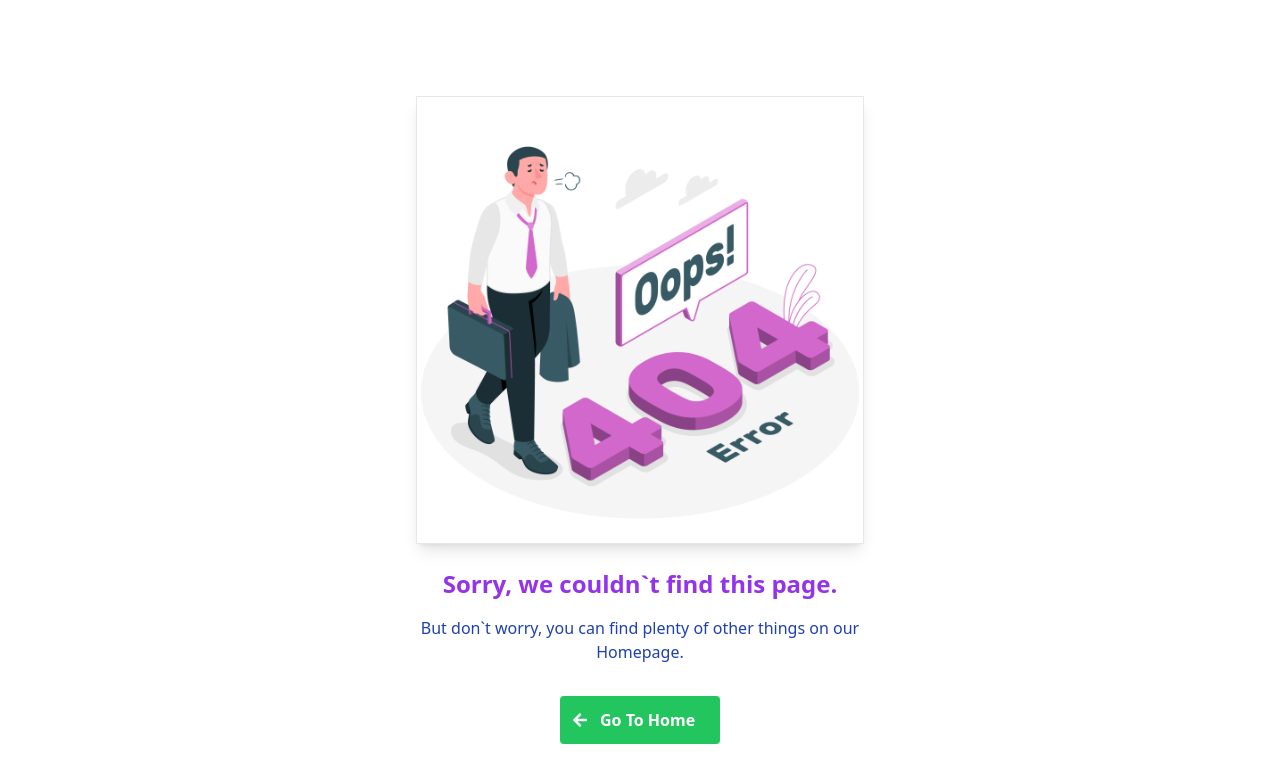
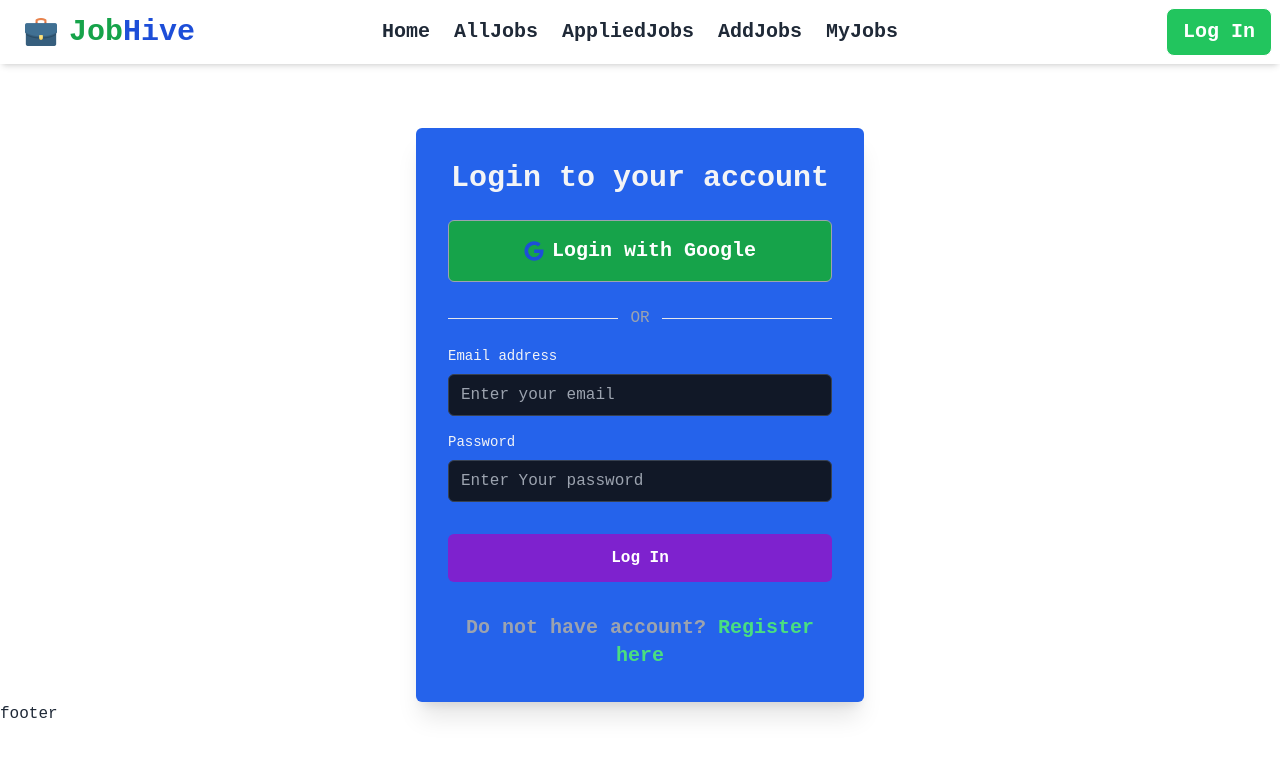
Before and after one commit to AhmedMiraz1/job-hive, a React (Vite) app: page /login in a window 1280 px wide. Shown: the top 782 px of the page. Built offline with nearby package versions, Linux system fonts and the light colour scheme; a web font is replaced by a local one.

Commit message:
login and register page added

```diff
--- a/src/componenets/Banner.jsx
+++ b/src/componenets/Banner.jsx
@@ -25,9 +25,8 @@ const Banner = () => {
           <SwiperSlide>
             <div className="slide slide1 rounded-xl">
               <div className="text-center">
-              <h1 className="text-xl md:text-3xl lg:text-4xl font-bold md:font-extrabold text-white p-2 rounded-xl">Welcome to Our Art & Craft Collection</h1>
-              <p className="text-slate-100 text-sm md:text-xl my-6">Whether you are a seasoned crafter or just starting out, our curated collection offers something for everyone.
-              <br /> Get inspired, get creative, and let your imagination soar with our art & craft items.</p>
+              <h1 className="text-xl md:text-3xl lg:text-4xl font-bold md:font-extrabold text-white p-2 rounded-xl">Part-Time Pursuits</h1>
+              <p className="text-slate-100 text-sm md:text-xl my-8">Discover flexible part-time job options that fit your schedule and lifestyle. Explore rewarding opportunities <br /> to earn extra income  while balancing your other commitments. Start your journey to work-life harmony</p>
               <button className=" text-white btn btn-outline text-xl md:text-2xl lg:text-3xl  px-6">Explore</button>
               </div>
             </div>
@@ -35,8 +34,8 @@ const Banner = () => {
           <SwiperSlide>
             <div className="slide slide2 rounded-xl">
             <div className="text-center">
-            <h1 className="text-xl md:text-3xl lg:text-4xl font-bold md:font-extrabold text-white p-2 rounded-xl ">Discover Creativity with Our Art & Craft Collection</h1>
-            <p className="text-slate-100 text-sm md:text-xl my-6">Unleash your imagination and explore a world of endless possibilities with our curated selection of art and craft items. <br /> From vibrant paints and brushes to intricate beads and textiles, we offer everything you need to bring your artistic vision to life</p>
+            <h1 className="text-xl md:text-3xl lg:text-4xl font-bold md:font-extrabold text-white p-2 rounded-xl ">Balance Remote and Onsite Opportunities Seamlessly.</h1>
+            <p className="text-slate-100 text-sm md:text-xl my-8">Embrace the best of both worlds with hybrid job opportunities! Find roles that offer a blend of <br /> remote and onsite work, allowing you to enjoy flexibility while maintaining connections with your team.  <br />Step into the future of work with hybrid arrangements tailored to your needs.</p>
             <button className=" text-white btn btn-outline text-xl md:text-2xl lg:text-3xl  px-6">Explore</button>
             </div>
             </div>
@@ -44,8 +43,8 @@ const Banner = () => {
           <SwiperSlide>
             <div className="slide slide3 rounded-xl">
             <div className="text-center">
-            <h1 className="text-xl md:text-3xl lg:text-4xl font-bold md:font-extrabold text-white p-2 rounded-xl ">Discover the Magic of Art & Craft</h1>
-            <p className="text-slate-100 text-sm md:text-xl my-6">Explore a world of endless possibilities with our curated selection of art and craft items. <br /> From vibrant paints and brushes to intricate beads and textiles, we offer everything you need to bring your artistic vision to life</p>
+            <h1 className="text-xl md:text-3xl lg:text-4xl font-bold md:font-extrabold text-white p-2 rounded-xl ">Remote Work Revolution</h1>
+            <p className="text-white text-sm md:text-xl my-8">Discover the freedom and flexibility of working from home! Explore a world of remote job opportunities <br />that allow you to ditch the commute and embrace a better work-life balance. Join the remote work!</p>
             <button className=" text-white btn btn-outline text-xl md:text-2xl lg:text-3xl  px-6">Explore</button>
             </div>
             </div>
@@ -53,9 +52,8 @@ const Banner = () => {
           <SwiperSlide>
             <div className="slide slide4 rounded-xl">
             <div className="text-center">
-              <h1 className="text-xl md:text-3xl lg:text-4xl font-bold md:font-extrabold text-white p-2 rounded-xl">Welcome to Our Art & Craft Collection</h1>
-              <p className="text-slate-100 text-sm md:text-xl my-6">Whether you are a seasoned crafter or just starting out, our curated collection offers something for everyone.
-              <br /> Get inspired, get creative, and let your imagination soar with our art & craft items.</p>
+              <h1 className="text-xl md:text-3xl lg:text-4xl font-bold md:font-extrabold text-white p-2 rounded-xl">Onsite Opportunity Awaits</h1>
+              <p className="text-slate-100 text-sm md:text-xl my-8">Unlock your potential with onsite work opportunities! Dive into a world of career growth and collaboration with onsite job <br />listings tailored to your skills and aspirations. Take the next step in your professional journey</p>
               <button className=" text-white text-xl md:text-2xl lg:text-3xl btn btn-outline px-6">Explore</button>
               </div>
             </div>
--- a/src/pages/AppliedJobs.jsx
+++ b/src/pages/AppliedJobs.jsx
@@ -1,9 +1,10 @@
+
 
 
 const AppliedJobs = () => {
     return (
         <div>
-            <h1>Applied Jobs </h1>
+       <h1>hello</h1>
         </div>
     );
 };
--- /dev/null
+++ b/src/pages/Login.jsx
@@ -0,0 +1,77 @@
+import { FaGoogle } from "react-icons/fa";
+import { Link } from "react-router-dom";
+
+const Login = () => {
+  return (
+    <div className="w-full max-w-md p-4 rounded-md shadow-xl sm:p-8 bg-blue-600 text-gray-100 mx-auto mt-16">
+      <h2 className="mb-3 text-3xl font-semibold text-center">
+        Login to your account
+      </h2>
+
+      <div className="my-6 space-y-4">
+        <button
+          aria-label="Login with Google"
+          type="button"
+          className="flex items-center justify-center w-full p-4 space-x-4 border rounded-md focus:ring-2 focus:ring-offset-1 border-gray-400 focus:ring-violet-400 btn-outline bg-green-600 text-white font-bold text-xl gap-2"
+        >
+          <span className="text-blue-700">
+            <FaGoogle />
+          </span>
+          Login with Google
+        </button>
+      </div>
+      <div className="flex items-center w-full my-4">
+        <hr className="w-full text-gray-400" />
+        <p className="px-3 text-gray-400">OR</p>
+        <hr className="w-full text-gray-400" />
+      </div>
+      <form noValidate="" action="" className="space-y-8">
+        <div className="space-y-4">
+          <div className="space-y-2">
+            <label htmlFor="email" className="block text-sm">
+              Email address
+            </label>
+            <input
+              type="email"
+              name="email"
+              id="email"
+              placeholder="Enter your email"
+              className="w-full px-3 py-2 border rounded-md border-gray-700 bg-gray-900 text-gray-100 focus:border-violet-400"
+            />
+          </div>
+          <div className="space-y-2">
+            <div className="flex justify-between">
+              <label htmlFor="password" className="text-sm">
+                Password
+              </label>
+            </div>
+            <input
+              type="password"
+              name="password"
+              id="password"
+              placeholder="Enter Your password"
+              className="w-full px-3 py-2 border rounded-md border-gray-700 bg-gray-900 text-gray-100 focus:border-violet-400"
+            />
+          </div>
+        </div>
+        <input
+          className="w-full px-8 py-3 font-semibold rounded-md bg-purple-700 text-white"
+          type="submit"
+          value="Log In"
+        />
+      </form>
+      <p className=" text-center text-gray-400 mt-8 font-bold text-xl ">
+        Do not have account?
+        <Link to='/register'
+          href="#"
+          rel="noopener noreferrer"
+          className=" ml-3 focus:underline hover:underline text-green-400"
+        >
+          Register here
+        </Link>
+      </p>
+    </div>
+  );
+};
+
+export default Login;
--- /dev/null
+++ b/src/pages/Register.jsx
@@ -0,0 +1,47 @@
+
+import { Link } from "react-router-dom";
+
+
+const Register = () => {
+    return (
+        <div className="w-full max-w-2xl p-4 rounded-md shadow-xl sm:p-8 bg-blue-600 text-gray-100 mx-auto mt-16">
+        <h2 className="mb-3 text-3xl font-semibold text-center">Register  your account</h2>
+
+
+        <div className="flex items-center w-full my-4">
+            <hr  className="w-full text-gray-400" />
+            <p className="px-3 text-gray-400">OR</p>
+            <hr  className="w-full text-gray-400" />
+        </div>
+        <form  className="space-y-8">
+            <div className="space-y-4">
+                <div className="space-y-2">
+                    <label  className="block text-sm">Name</label>
+                    <input type="text" name="name" id="Name" placeholder="Enter your name" className="w-full px-3 py-2 border rounded-md border-gray-700 bg-gray-900 text-gray-100 focus:border-violet-400"  required/>
+                </div>
+                <div className="space-y-2">
+                    <label htmlFor="email" className="block text-sm">Email address</label>
+                    <input type="email" name="email" id="email" placeholder="Enter your email" className="w-full px-3 py-2 border rounded-md border-gray-700 bg-gray-900 text-gray-100 focus:border-violet-400"  required />
+                </div>
+                <div className="space-y-2">
+                    <div className="flex justify-between">
+                        <label htmlFor="password" className="text-sm">Password</label>
+
+                    </div>
+                    <input type="password" name="password" id="password" placeholder="Enter Your password" className="w-full px-3 py-2 border rounded-md border-gray-700 bg-gray-900 text-gray-100 focus:border-violet-400"  required/>
+                </div>
+                <div className="space-y-2">
+                    <label  className="block text-sm">Photo URL</label>
+                    <input type="text" name="photo" id="photo" placeholder="Enter your photo URL" className="w-full px-3 py-2 border rounded-md border-gray-700 bg-gray-900 text-gray-100 focus:border-violet-400" />
+                </div>
+            </div>
+            <input className="w-full px-8 py-3 font-semibold rounded-md bg-purple-700 text-white btn-outline" type="submit" value="Register" />
+        </form>
+        <p className=" text-center text-gray-400 mt-8 font-bold text-xl ">Already have account?
+            <Link to='/login' href="#" rel="noopener noreferrer" className=" ml-3 focus:underline hover:underline text-green-400">Login here</Link>
+        </p>
+    </div>
+    );
+};
+
+export default Register;
--- a/src/pages/shared/Navbar.jsx
+++ b/src/pages/shared/Navbar.jsx
@@ -110,7 +110,7 @@ const Navbar = () => {
         </ul>
       </div>
       <div className="navbar-end">
-        <Link to='/login' className="btn">Button</Link>
+        <Link to='/login' className="btn btn-outline text-white font-bold bg-green-500 text-xl">Log In </Link>
       </div>
     </div>
   );
```
Also changed, not shown: src/Routes/Router.jsx (+11 -0 lines), src/assets/login.png (added).
